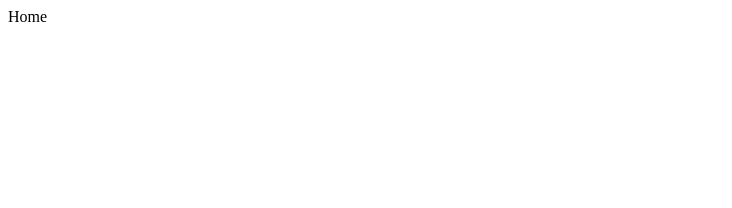
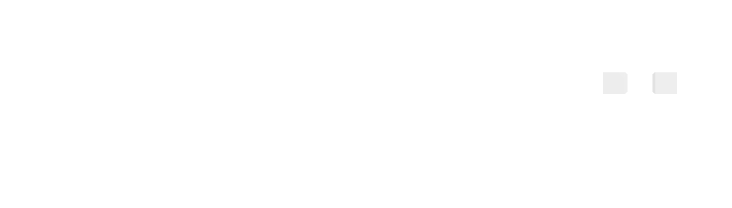
Before and after one commit to duguyihou/salt, a React (Vite) app: page / in a window 1280 px wide. Shown: the top 208 px of the page, without its empty margins (0-732 px from the left). Built offline with nearby package versions, Linux system fonts and the light colour scheme.

Commit message:
feat: use react three fiber (#8)
Co-authored-by: kong <kong.hou@nine.com.au>

```diff
--- a/package.json
+++ b/package.json
@@ -9,14 +9,17 @@
     "lint": "eslint . --fix --ext .js,.jsx,.ts,.tsx"
   },
   "dependencies": {
+    "@react-three/fiber": "^8.0.8",
     "react": "^18",
-    "react-dom": "^18"
+    "react-dom": "^18",
+    "three": "^0.139.2"
   },
   "devDependencies": {
     "@commitlint/cli": "^16.2.3",
     "@commitlint/config-conventional": "^16.2.1",
     "@types/react": "^17.0.33",
     "@types/react-dom": "^17.0.10",
+    "@types/three": "^0.139.0",
     "@typescript-eslint/eslint-plugin": "^5.17.0",
     "@typescript-eslint/parser": "^5.17.0",
     "@vitejs/plugin-react": "^1.0.7",
--- a/src/modules/home/index.tsx
+++ b/src/modules/home/index.tsx
@@ -1,5 +1,28 @@
+import { Canvas, MeshProps } from '@react-three/fiber'
+import { useRef } from 'react'
+import * as THREE from 'three'
+
+function Box(props: MeshProps) {
+  const { position } = props
+  const mesh = useRef<THREE.Mesh>(null!)
+  return (
+    <mesh position={position} ref={mesh}>
+      <boxGeometry args={[1, 1, 1]} />
+      <meshStandardMaterial />
+    </mesh>
+  )
+}
 function Home() {
-  return <div>Home</div>
+  return (
+    <div>
+      <Canvas>
+        <ambientLight />
+        <pointLight position={[10, 10, 10]} />
+        <Box position={[-1.2, 0, 0]} />
+        <Box position={[1.2, 0, 0]} />
+      </Canvas>
+    </div>
+  )
 }
 
 export default Home
```
Also changed, not shown: 1 other file (tests, documents, lock files or other folders).
